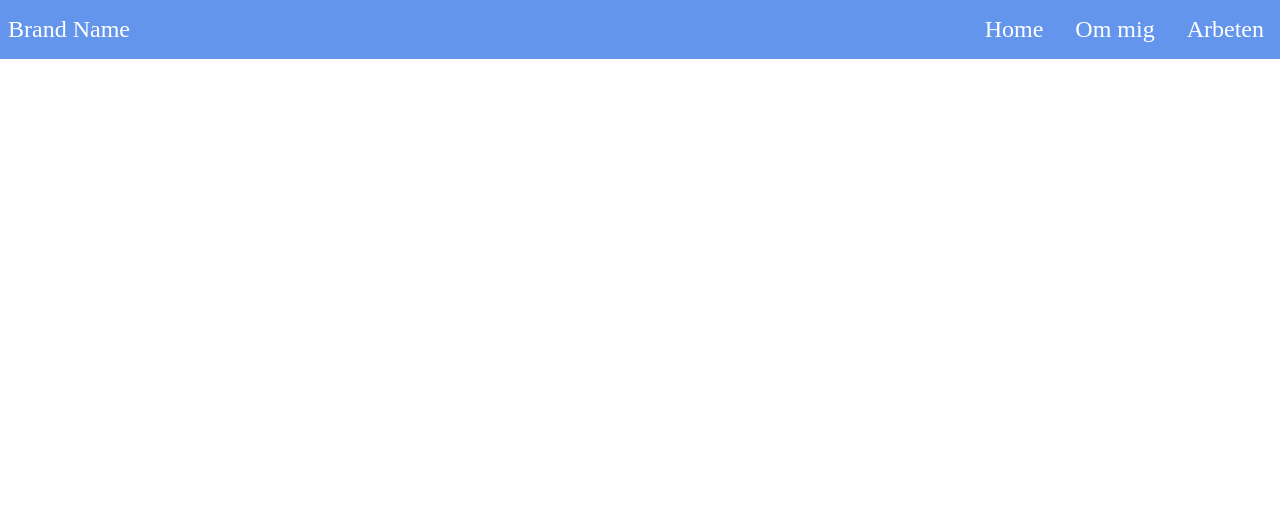
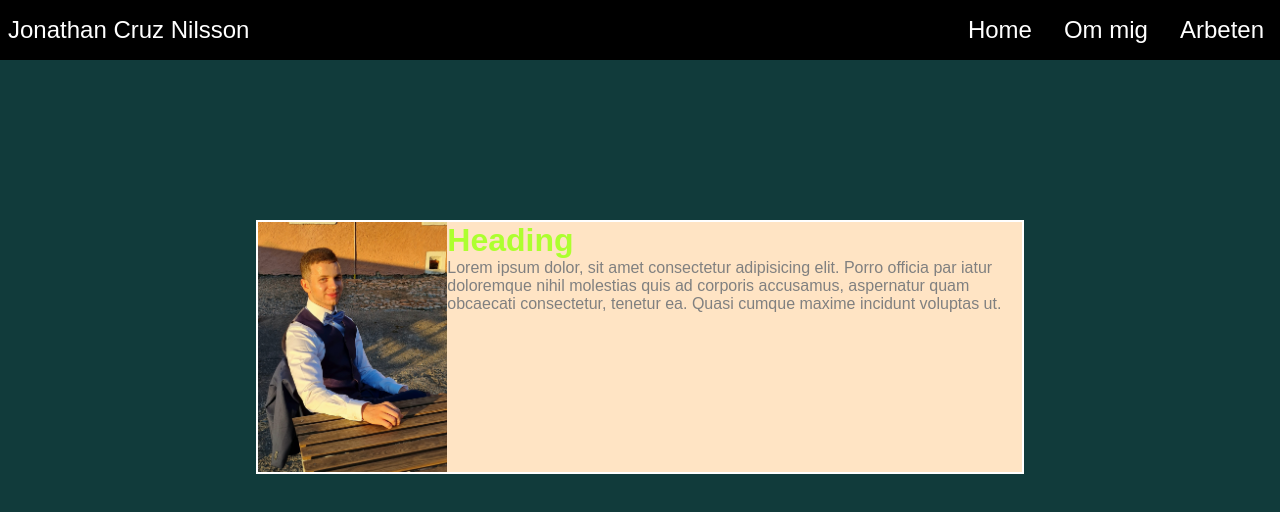
Before and after one commit to Jonathancruznilsson/Portfolio, a plain HTML site: page index.html in a window 1280 px wide. Drawn offline with Linux system fonts and the light colour scheme.

Commit message:
added section

```diff
--- a/css/main.css
+++ b/css/main.css
@@ -5,12 +5,14 @@
 }
 
 body {
+    background-color: #113B3B;
+    font-family: sans-serif;
 
 }
-
+/*
 .background {
     width:100%;
-    min-height:100vh;
+    height:100px;
     background:linear-gradient(
         to right,
          pink 0%,
@@ -23,13 +25,15 @@ body {
     justify-content:center;
     align-items:center;
 
+
 }
+*/
 
 .navbar {
     display:flex;
     justify-content:space-between;
     align-items:center;
-    background-color: cornflowerblue;
+    background-color: black;
     color: white;
 }
 
@@ -122,3 +126,31 @@ display:block;
         }
 
 }
+
+.section {
+    border: 2px solid white;
+    background-color: bisque;
+    display:flex;
+    flex-direction: row-reverse;
+    justify-content: space-between;
+    margin:40px;
+    width:60%;
+    margin: 10rem auto 0 auto;
+}
+
+.section img {
+    height:250px;
+
+
+}
+
+.section h1 {
+    margin: 0;
+    color:greenyellow;
+}
+
+
+.section p {
+    color: grey;
+
+}
--- a/index.html
+++ b/index.html
@@ -9,7 +9,7 @@
 </head>
 <body>
     <nav class="navbar">
-        <div class="brand-title">Brand Name</div>
+        <div class="brand-title">Jonathan Cruz Nilsson</div>
         <a href="#" class="toggle-button">
 
         <span class="bar"></span>
@@ -26,8 +26,17 @@
 
         </div>
     </nav>
-
-    <section class="background"></section>
-
+    <div class="section">
+        <div class="text">
+            <h1>Heading</h1>
+        <p>
+            Lorem ipsum dolor, sit amet consectetur adipisicing elit. Porro officia par
+            iatur doloremque nihil molestias quis ad corporis accusamus,
+            aspernatur quam obcaecati consectetur,
+            tenetur ea. Quasi cumque maxime incidunt voluptas ut.
+        </p>
+        </div>
+        <img src="/media/wedding.jpg.jpg">
+    </div>
 </body>
 </html>
```
